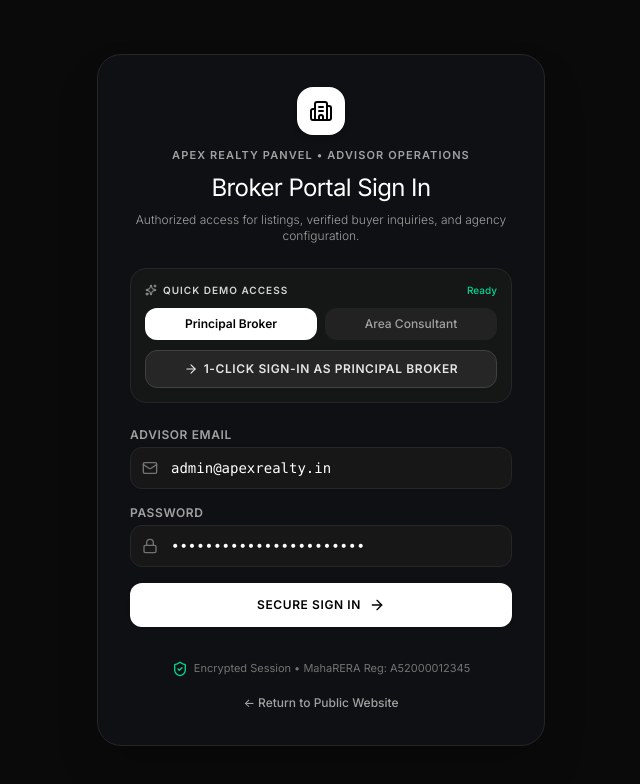
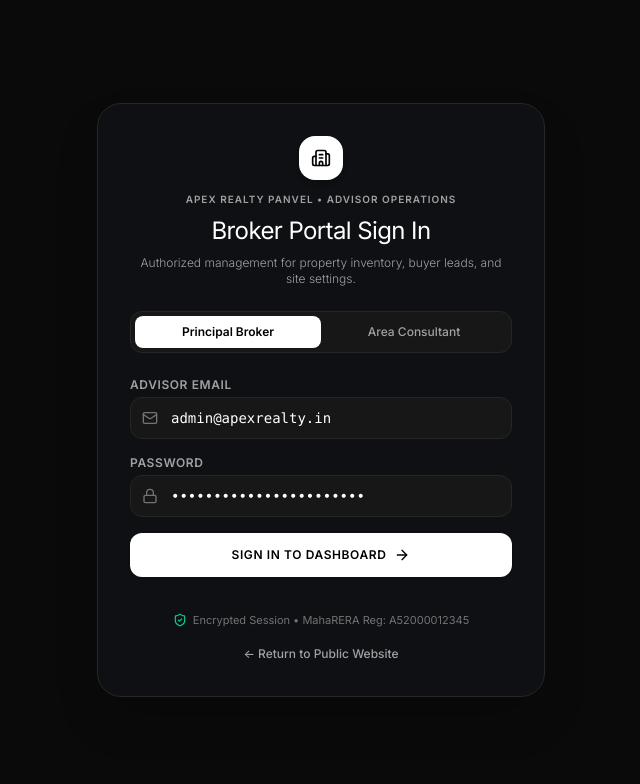
Before and after one commit to KunalGhadge/PropertyLink, a Next.js app: page /admin/login in a window 1280 px wide. Shown: the top 784 px of the page, without its empty margins (319-959 px from the left). Built offline with nearby package versions, Linux system fonts and the light colour scheme; a web font is replaced by a local one.

Commit message:
fix: simplify login to single button, make admin sidebar sticky, prune team, remove post property from public navbar

```diff
--- a/src/app/admin/login/page.tsx
+++ b/src/app/admin/login/page.tsx
@@ -3,7 +3,7 @@
 import React, { useState } from 'react'
 import { useRouter } from 'next/navigation'
 import Link from 'next/link'
-import { Building2, ShieldCheck, ArrowRight, Lock, Mail, Loader2, Sparkles, CheckCircle2 } from 'lucide-react'
+import { Building2, ShieldCheck, ArrowRight, Lock, Mail, Loader2 } from 'lucide-react'
 
 export default function AdminLoginPage() {
   const router = useRouter()
@@ -12,24 +12,22 @@ export default function AdminLoginPage() {
   const [isLoading, setIsLoading] = useState(false)
   const [role, setRole] = useState<'broker_admin' | 'agent'>('broker_admin')
 
-  const completeLogin = () => {
+  const handleLogin = (e: React.FormEvent) => {
+    e.preventDefault()
     setIsLoading(true)
+
     if (typeof window !== 'undefined') {
       localStorage.setItem('propertylink_auth', 'true')
       document.cookie = 'propertylink_auth=true; path=/; max-age=86400'
     }
+
     setTimeout(() => {
       setIsLoading(false)
       router.push('/admin')
-    }, 400)
+    }, 350)
   }
 
-  const handleLogin = (e: React.FormEvent) => {
-    e.preventDefault()
-    completeLogin()
-  }
-
-  const setDemoRole = (selectedRole: 'broker_admin' | 'agent') => {
+  const setRoleSelection = (selectedRole: 'broker_admin' | 'agent') => {
     setRole(selectedRole)
     if (selectedRole === 'broker_admin') {
       setEmail('admin@apexrealty.in')
@@ -41,71 +39,51 @@ export default function AdminLoginPage() {
   }
 
   return (
-    <div className="min-h-screen flex items-center justify-center p-4 bg-neutral-950 text-white relative overflow-hidden">
-      <div className="relative w-full max-w-md bg-[#0e1014] border border-neutral-800 rounded-3xl p-6 sm:p-8 shadow-2xl space-y-6">
+    <div className="min-h-screen flex items-center justify-center p-4 bg-neutral-950 text-white relative">
+      <div className="w-full max-w-sm sm:max-w-md bg-[#0e1014] border border-neutral-800 rounded-3xl p-6 sm:p-8 shadow-2xl space-y-6">
         {/* Brand Header */}
         <div className="text-center space-y-2">
-          <div className="w-12 h-12 rounded-2xl bg-white text-black flex items-center justify-center mx-auto shadow-md mb-3">
-            <Building2 className="w-6 h-6" />
+          <div className="w-11 h-11 rounded-2xl bg-white text-black flex items-center justify-center mx-auto shadow-md mb-3">
+            <Building2 className="w-5 h-5" />
           </div>
-          <span className="text-[11px] font-semibold uppercase tracking-widest text-neutral-400 block">
+          <span className="text-[10px] font-semibold uppercase tracking-widest text-neutral-400 block">
             Apex Realty Panvel • Advisor Operations
           </span>
           <h1 className="text-2xl font-normal text-white tracking-tight">
             Broker Portal Sign In
           </h1>
           <p className="text-xs text-neutral-400 font-light">
-            Authorized access for listings, verified buyer inquiries, and agency configuration.
+            Authorized management for property inventory, buyer leads, and site settings.
           </p>
         </div>
 
-        {/* 1-Click Fast Evaluation Access */}
-        <div className="p-3.5 bg-neutral-900/90 rounded-2xl border border-neutral-800 space-y-2.5">
-          <div className="flex items-center justify-between">
-            <span className="text-[10px] font-semibold text-neutral-300 uppercase tracking-widest flex items-center gap-1.5">
-              <Sparkles className="w-3 h-3 text-neutral-400" />
-              Quick Demo Access
-            </span>
-            <span className="text-[10px] text-emerald-400 font-medium">Ready</span>
-          </div>
-
-          <div className="grid grid-cols-2 gap-2">
+        {/* Role Selector Pill */}
+        <div className="grid grid-cols-2 p-1 bg-neutral-900 rounded-xl border border-neutral-800 text-xs">
           <button
             type="button"
-              onClick={() => setDemoRole('broker_admin')}
-              className={`py-2 px-2.5 rounded-xl text-xs font-medium transition-all cursor-pointer ${
+            onClick={() => setRoleSelection('broker_admin')}
+            className={`py-2 px-3 rounded-lg font-medium transition-all cursor-pointer ${
               role === 'broker_admin'
-                  ? 'bg-white text-black font-semibold shadow-xs'
-                  : 'bg-neutral-800/80 text-neutral-400 hover:text-white'
+                ? 'bg-white text-black shadow-xs font-semibold'
+                : 'text-neutral-400 hover:text-white'
             }`}
           >
             Principal Broker
           </button>
           <button
             type="button"
-              onClick={() => setDemoRole('agent')}
-              className={`py-2 px-2.5 rounded-xl text-xs font-medium transition-all cursor-pointer ${
+            onClick={() => setRoleSelection('agent')}
+            className={`py-2 px-3 rounded-lg font-medium transition-all cursor-pointer ${
               role === 'agent'
-                  ? 'bg-white text-black font-semibold shadow-xs'
-                  : 'bg-neutral-800/80 text-neutral-400 hover:text-white'
+                ? 'bg-white text-black shadow-xs font-semibold'
+                : 'text-neutral-400 hover:text-white'
             }`}
           >
             Area Consultant
           </button>
         </div>
 
-          <button
-            type="button"
-            onClick={completeLogin}
-            disabled={isLoading}
-            className="w-full py-2.5 rounded-xl bg-neutral-800 hover:bg-neutral-700 text-neutral-200 text-xs font-semibold uppercase tracking-wider transition-all flex items-center justify-center gap-1.5 cursor-pointer border border-neutral-700"
-          >
-            {isLoading ? <Loader2 className="w-3.5 h-3.5 animate-spin" /> : <ArrowRight className="w-3.5 h-3.5" />}
-            <span>1-Click Sign-In as {role === 'broker_admin' ? 'Principal Broker' : 'Consultant'}</span>
-          </button>
-        </div>
-
-        {/* Standard Login Form */}
+        {/* Single, Clean Login Form */}
         <form onSubmit={handleLogin} className="space-y-4">
           <div>
             <label className="text-xs font-semibold uppercase tracking-wider text-neutral-400 block mb-1">
@@ -139,6 +117,7 @@ export default function AdminLoginPage() {
             </div>
           </div>
 
+          {/* ONE Single Sign In Button */}
           <button
             type="submit"
             disabled={isLoading}
@@ -147,21 +126,21 @@ export default function AdminLoginPage() {
             {isLoading ? (
               <>
                 <Loader2 className="w-4 h-4 animate-spin text-neutral-700" />
-                <span>Verifying Credentials...</span>
+                <span>Authenticating...</span>
               </>
             ) : (
               <>
-                <span>Secure Sign In</span>
+                <span>Sign In to Dashboard</span>
                 <ArrowRight className="w-4 h-4" />
               </>
             )}
           </button>
         </form>
 
-        {/* Security badge & Home link */}
+        {/* Security badge & Return link */}
         <div className="pt-2 text-center space-y-3">
           <div className="inline-flex items-center gap-1.5 text-[11px] text-neutral-500">
-            <ShieldCheck className="w-4 h-4 text-emerald-400" />
+            <ShieldCheck className="w-3.5 h-3.5 text-emerald-400" />
             <span>Encrypted Session • MahaRERA Reg: A52000012345</span>
           </div>
 
--- a/src/components/admin/AdminSidebar.tsx
+++ b/src/components/admin/AdminSidebar.tsx
@@ -10,7 +10,6 @@ import {
   Calendar,
   BarChart3,
   Settings,
-  UserCheck,
   ExternalLink,
   ShieldCheck,
   ChevronRight,
@@ -35,12 +34,11 @@ export function AdminSidebar({
     { label: 'Site Visits', href: '/admin/site-visits', icon: Calendar },
     { label: 'Analytics', href: '/admin/analytics', icon: BarChart3 },
     { label: 'Site Settings', href: '/admin/settings', icon: Settings },
-    { label: 'Team & Agents', href: '/admin/team', icon: UserCheck },
     { label: 'Broker Guide', href: '/admin/guide', icon: BookOpen },
   ]
 
   return (
-    <aside className="w-64 bg-neutral-950 text-neutral-400 flex flex-col justify-between border-r border-neutral-900 shrink-0 min-h-screen">
+    <aside className="w-64 bg-neutral-950 text-neutral-400 flex flex-col justify-between border-r border-neutral-900 shrink-0 sticky top-0 h-screen overflow-y-auto">
       <div className="p-5 space-y-6">
         {/* Brand Header */}
         <div className="flex items-center gap-3 pb-5 border-b border-neutral-900">
--- a/src/components/public/Navbar.tsx
+++ b/src/components/public/Navbar.tsx
@@ -78,16 +78,8 @@ export function Navbar({ settings }: NavbarProps) {
             </Link>
           </nav>
 
-          {/* Right Action CTAs: Post a property / Call / WhatsApp */}
+          {/* Right Action CTAs: Call / WhatsApp */}
           <div className="hidden sm:flex items-center gap-3">
-            <Link
-              href="/admin/properties/new"
-              className="inline-flex items-center gap-1.5 px-3.5 py-1.5 rounded-lg border border-neutral-300 text-neutral-900 text-xs font-medium hover:bg-neutral-50 transition-colors"
-            >
-              <PlusCircle className="w-3.5 h-3.5" />
-              <span>Post a property</span>
-            </Link>
-
             <a
               href={`tel:${phoneNumber.replace(/[^0-9+]/g, '')}`}
               className="inline-flex items-center gap-1.5 px-4 py-1.5 rounded-lg bg-black text-white text-xs font-medium hover:bg-neutral-800 transition-colors"
```
Lines whose indentation alone changed are shown as unchanged.
